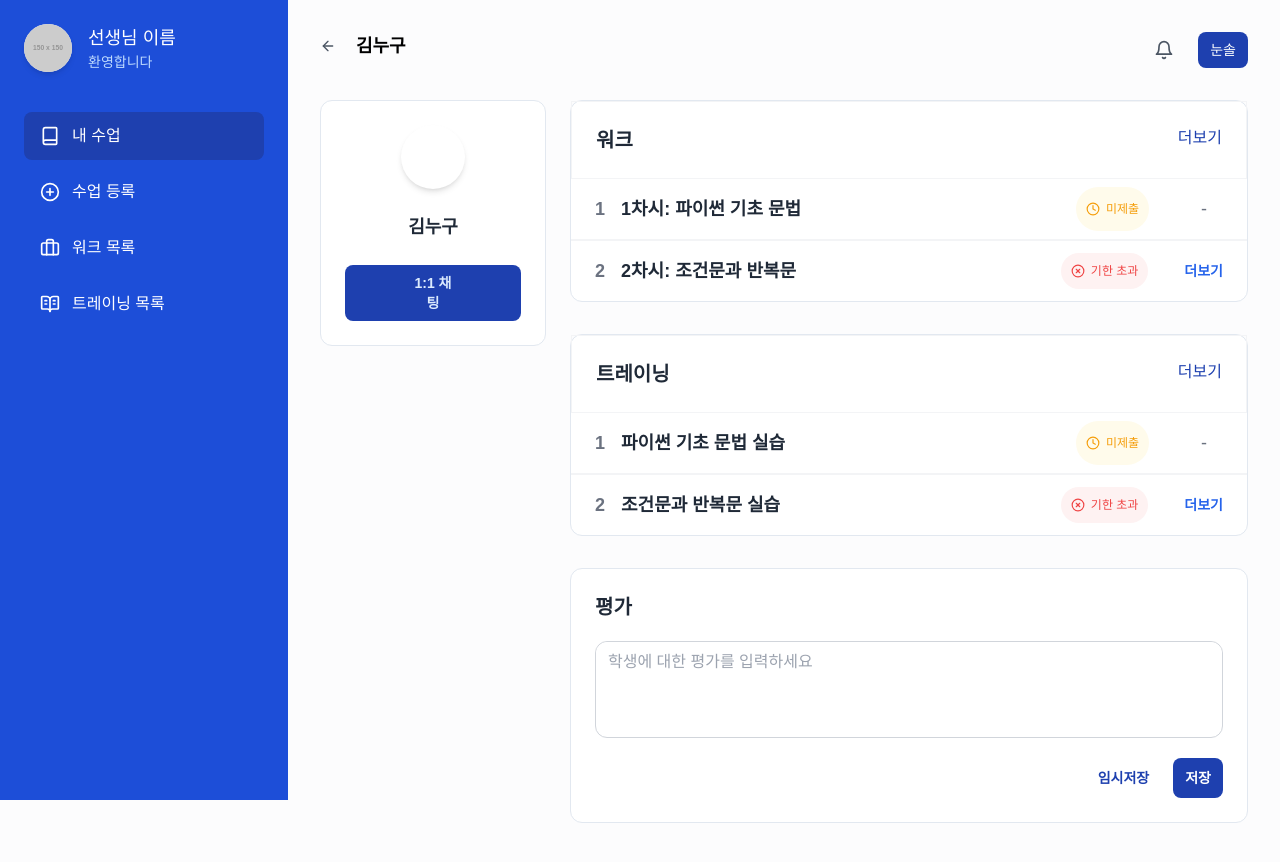
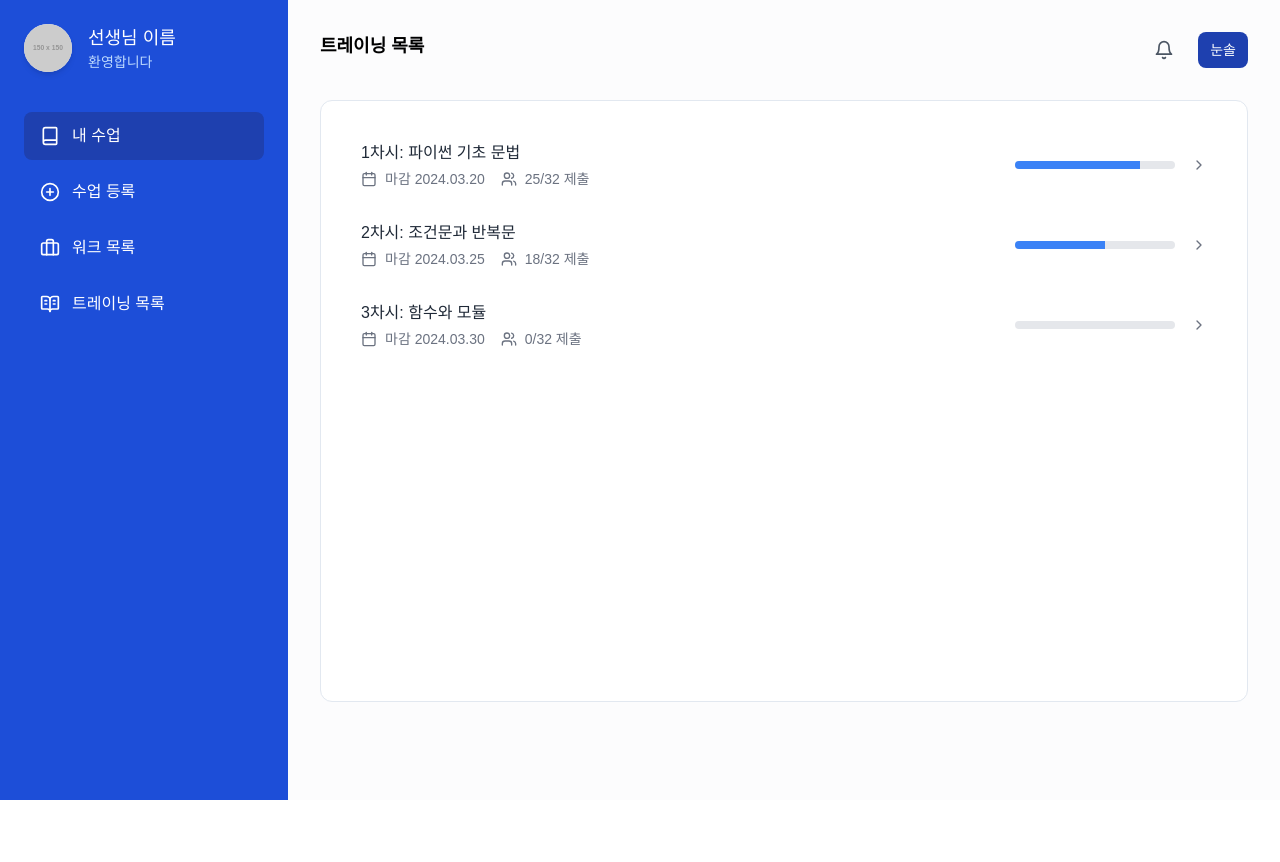
Before and after one commit to 9oormthon-univ/2024_DANPOON_TEAM_25_FE, a Next.js app: page /teacher/courses/1/trainings in a window 1280 px wide. Shown: the top 862 px of the page. After the commit the page ends 800 px from the top, so only its background shows below. Built offline with nearby package versions, Linux system fonts and the light colour scheme.

Commit message:
[feat] 워크 및 트레이닝 목록 페이지 UI 구현

```diff
--- /dev/null
+++ b/src/pages/teacher/courses/[courseId]/trainings/index.tsx
@@ -0,0 +1,23 @@
+import { Card } from '@/components/common/Card/Card';
+import { PageHeader } from '@/components/layout/PageHeader/PageHeader';
+import { TaskItem } from '@/components/layout/Task/TaskItem';
+import { taskData } from '@/data/taskData';
+
+const TrainingList = () => {
+  return (
+    <>
+      <PageHeader pageTitle="트레이닝 목록" role="teacher" />
+      <div className="my-8">
+        <Card>
+          <div className="p-6 h-[600px] overflow-y-auto">
+            {taskData.map((task) => (
+              <TaskItem key={task.id} {...task} />
+            ))}
+          </div>
+        </Card>
+      </div>
+    </>
+  );
+};
+
+export default TrainingList;
--- /dev/null
+++ b/src/pages/teacher/courses/[courseId]/works/index.tsx
@@ -0,0 +1,23 @@
+import { Card } from '@/components/common/Card/Card';
+import { PageHeader } from '@/components/layout/PageHeader/PageHeader';
+import { TaskItem } from '@/components/layout/Task/TaskItem';
+import { taskData } from '@/data/taskData';
+
+const WorkList = () => {
+  return (
+    <>
+      <PageHeader pageTitle="워크 목록" role="teacher" />
+      <div className="my-8">
+        <Card>
+          <div className="p-6 h-[600px] overflow-y-auto">
+            {taskData.map((task) => (
+              <TaskItem key={task.id} {...task} />
+            ))}
+          </div>
+        </Card>
+      </div>
+    </>
+  );
+};
+
+export default WorkList;
```
